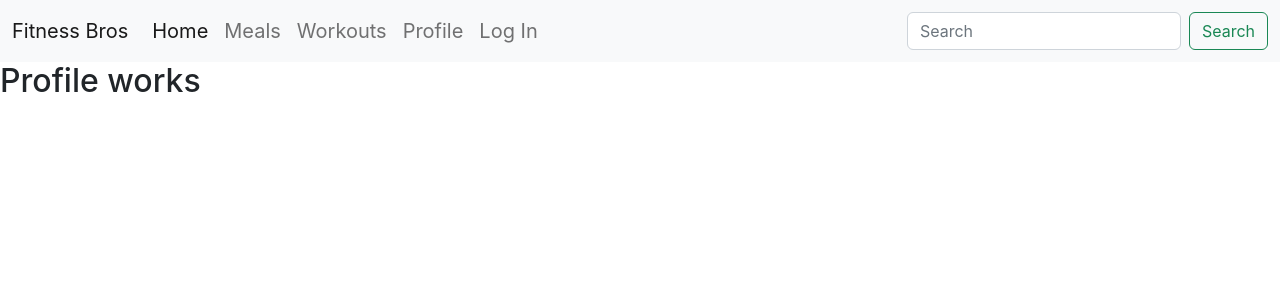
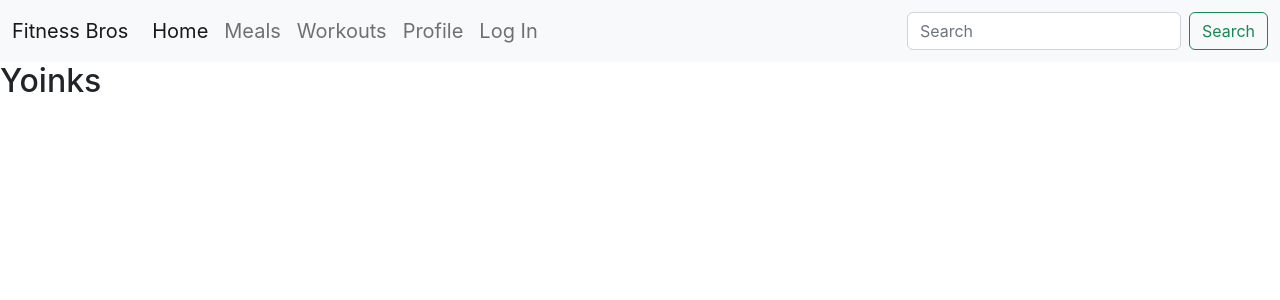
Before and after one commit to therealOfarah/fitness-bro-front-end, a React (Create React App) app: page /profile in a window 1280 px wide. Shown: the top 300 px of the page. Built offline with nearby package versions, Linux system fonts and the light colour scheme; no server answers.

Commit message:
add profiles

```diff
--- a/src/Profile/Profile.jsx
+++ b/src/Profile/Profile.jsx
@@ -1,12 +1,9 @@
-import { useState, useEffect } from 'react'
-import * as profileService from '../services/profileService'
-
-const Profile = (props) => {
+const Profile = props => {
 
 
   return (
     <main >
-      <h2>Profile works</h2>
+      <h2>Yoinks</h2>
     </main>
   )
 }
--- a/src/components/NavBar/NavBar.jsx
+++ b/src/components/NavBar/NavBar.jsx
@@ -23,7 +23,7 @@
                 <a class="nav-link" href="/workouts">Workouts</a>
               </li>
               <li class="nav-item">
-                <a class="nav-link" href="/profile">Profile</a>
+                <a class="nav-link" href="/profiles">Profiles</a>
               </li>
               <li class="nav-item">
                 <a class="nav-link" onClick={handleLogout}>Log Out</a>
```
